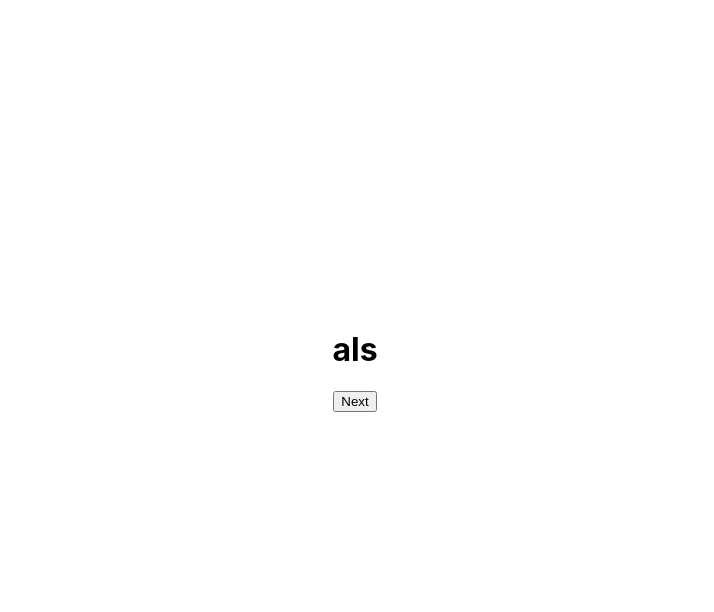
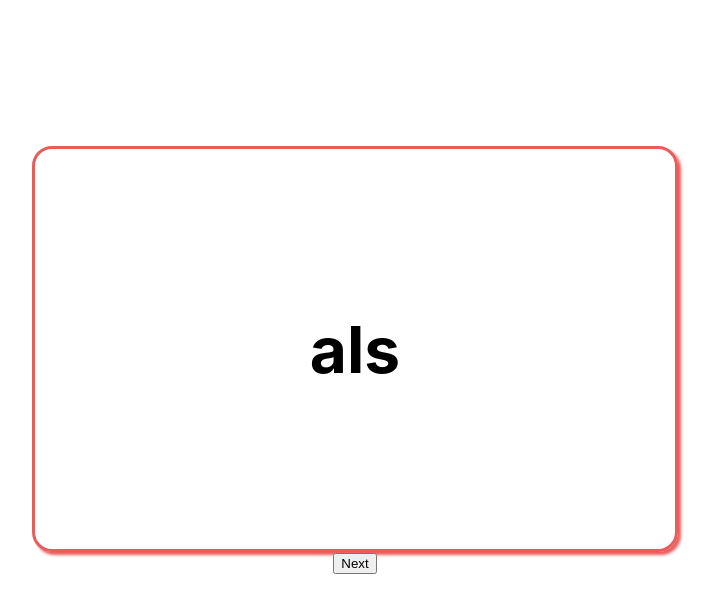
Before and after one commit to rubyspch/learn-dutch, a React (Create React App) app: page / in a window 1280 px wide. Shown: the top 612 px of the page, without its empty margins (285-999 px from the left). Built offline with nearby package versions, Linux system fonts and the light colour scheme.

Commit message:
Add styles and colour generator

```diff
--- a/src/Card.js
+++ b/src/Card.js
@@ -2,7 +2,7 @@ import React from "react";
 import {translations} from './Dutch-to-English'
 import './Card.css';
 
-function Card({number}){
+function Card({number, colour}){
     function reveal(){
         let wordElement = document.getElementsByClassName('word');
         let answerElement = document.getElementsByClassName('answer');
@@ -11,8 +11,16 @@ function Card({number}){
     }
     let word = translations[number].Dutch;
     let answer = translations[number].English;
+    console.log(colour);
+    // function colourAdd(){
+    //     console.log(colour);
+    //     const divContainer = document.getElementById('container');
+    //     divContainer.style.border = `3px solid rgb(${colour})`;
+    //     divContainer.style.boxShadow = `3px 3px 3px rgb(${colour})`;
+    // }
+    // window.onload = colourAdd();
     return (
-        <div>
+        <div id="container" style={{border:`3px solid rgb(${colour})`, boxShadow: `3px 3px 3px rgb(${colour})`}}>
             <div >
                 <h1 className="word" onClick={reveal}>
                     {word}
```
